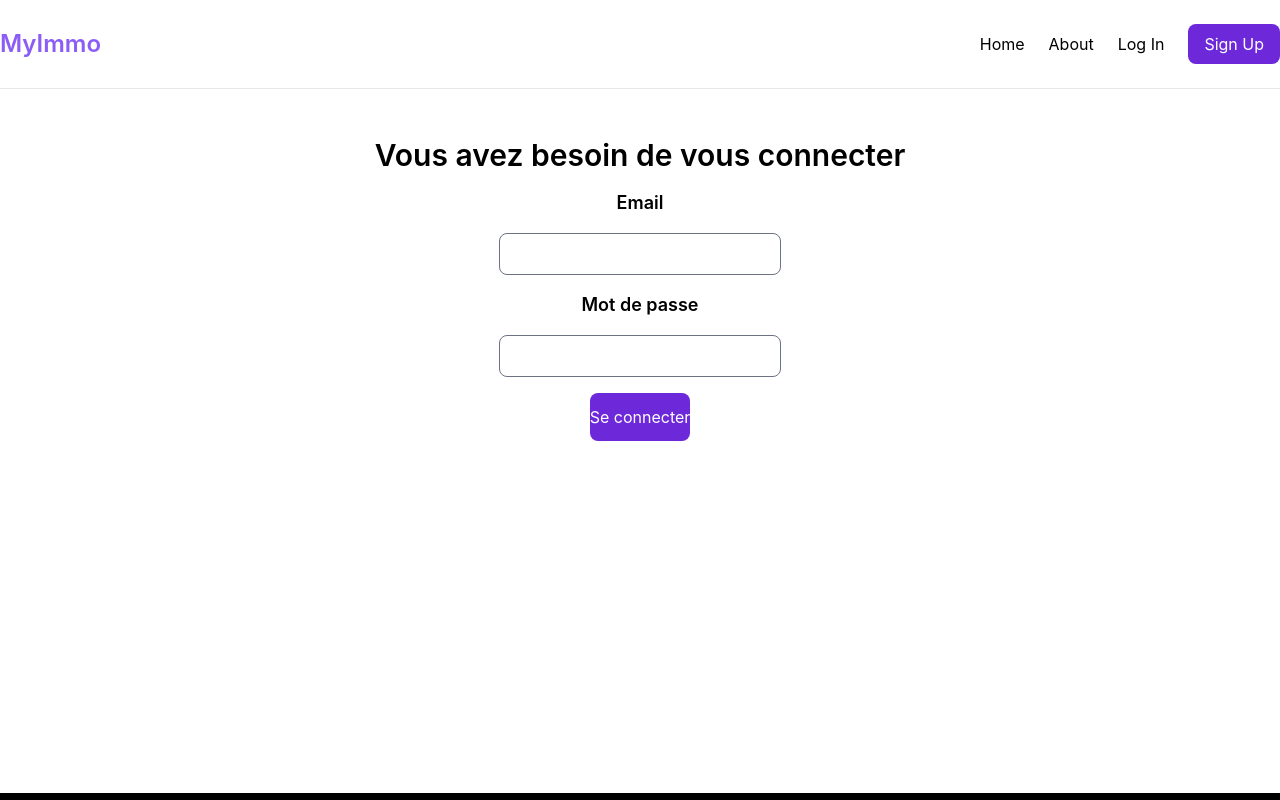
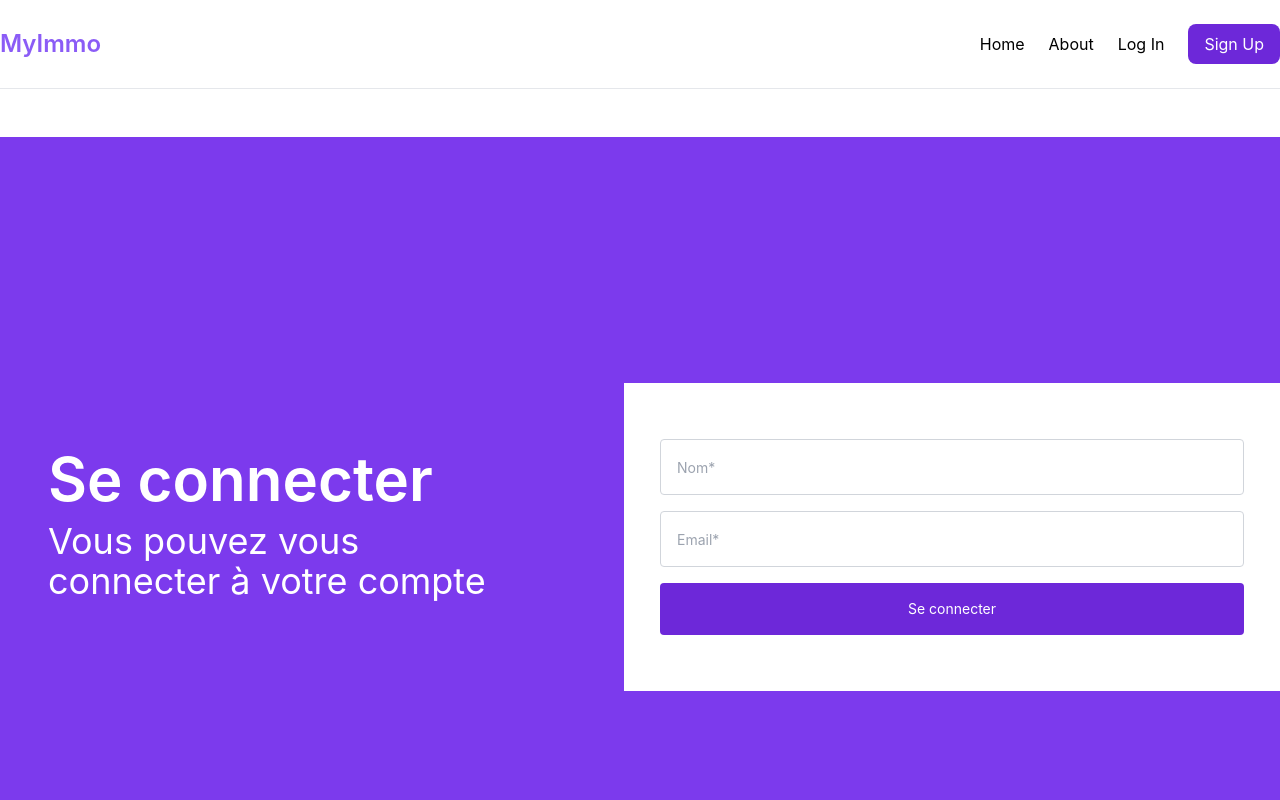
Before and after one commit to elhadjtall/SITE_AGENCE, a React (Vite) app in the folder frontend/: page /login in a window 1280 px wide. Shown: the top 800 px of the page. Built offline with nearby package versions, Linux system fonts and the light colour scheme.

Commit message:
AJout du login

```diff
--- a/frontend/src/pages/Login.jsx
+++ b/frontend/src/pages/Login.jsx
@@ -2,17 +2,25 @@ import React from 'react'
 
 const Login = () => {
   return (
-    <section className='container mx-auto min-h-[600px] mb-14'>
-        <div className='text-center'>
-            <h1 className='text-3xl font-semibold mb-4'>Vous avez besoin de vous connecter</h1>
+    <section>
+        <div className='container mx-auto flex flex-col lg:flex-row items-center justify-center min-h-screen gap-x-10 bg-violet-600'>
+            <div className='flex-1'>
+                <div className='text-white px-12 py-10'>
+                    <h1 className='text-6xl font-semibold mb-3'>Se connecter</h1>
+                    <p className='mb-6 text-4xl'>Vous pouvez vous connecter à votre compte</p>
+                </div>
+            </div>
+            {/* form de connexion */}
+            <div className='flex-1 px-9 py-14 bg-white'>
+                <form className='flex flex-col gap-y-4'>
+                    <input className='border border-gray-300 focus:border-violet-700 outline-none rounded w-full px-4 h-14 text-sm' type="text" placeholder='Nom*' />
+                    <input className='border border-gray-300 focus:border-violet-700 outline-none rounded w-full px-4 h-14 text-sm' type="email" placeholder='Email*' />
+                    <div className='flex gap-x-2'>
+                        <button className='bg-violet-700 hover:bg-violet-800 text-white rounded p-4 text-sm w-full transition'>Se connecter</button>
+                    </div>
+                </form>
+            </div>
         </div>
-        <form className='flex flex-col gap-4 items-center'>
-            <label className='text-lg font-semibold' htmlFor="email">Email</label>
-            <input className='border border-gray-500 rounded-lg outline-none px-4 py-2' type="email" name="email" />
-            <label className='text-lg font-semibold' htmlFor="password">Mot de passe</label>
-            <input  className='border border-gray-500 rounded-lg outline-none px-4 py-2' type="password" name="password"  />
-            <button className='bg-violet-700 hover:bg-violet-800 transition text-white py-3 rounded-lg' type="submit">Se connecter</button>
-        </form>
     </section>
   )
 }
```
Also changed, not shown: frontend/src/assets/img/apple.png (added), frontend/src/assets/img/google.png (added).
